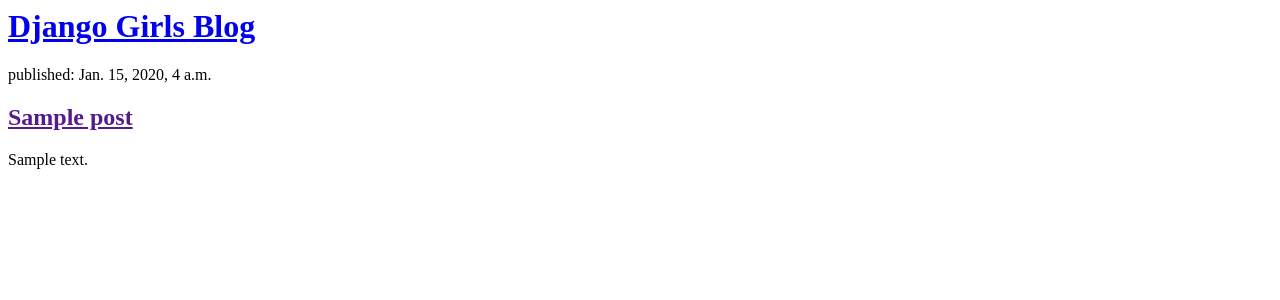
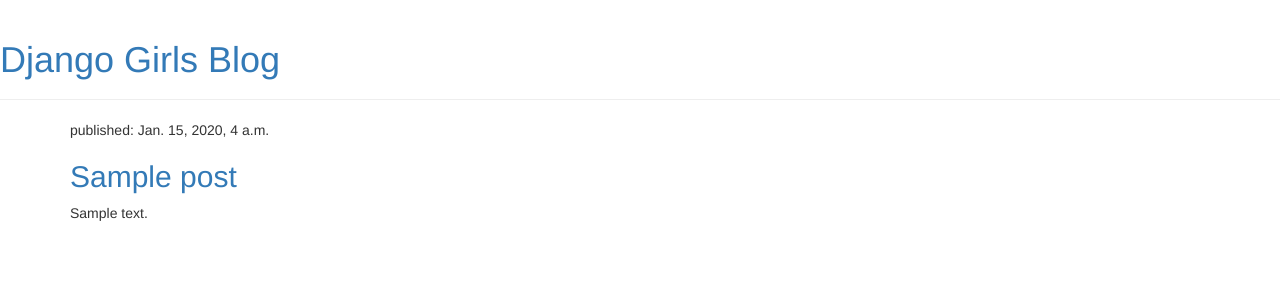
Before and after one commit to wyang342/my-first-blog, a Django app: page / in a window 1280 px wide. Shown: the top 300 px of the page. Run offline with Django 3.2, Linux system fonts and the light colour scheme; tables that the repository leaves empty hold one stand-in row (values such as "Sample post"); some libraries are stand-ins or nearby versions.

Commit message:
Added view and template for detailed blog post as well as CSS for the site

```diff
--- /dev/null
+++ b/blog/templates/blog/base.html
@@ -0,0 +1,26 @@
+{% load static %}
+<html>
+
+<head>
+	<title>Django Girls blog</title>
+	<link rel="stylesheet" href="//maxcdn.bootstrapcdn.com/bootstrap/3.2.0/css/bootstrap.min.css">
+	<link rel="stylesheet" href="//maxcdn.bootstrapcdn.com/bootstrap/3.2.0/css/bootstrap-theme.min.css">
+	<link rel="stylesheet" href="{% static 'css/blog.css' %}">
+	<link href="//fonts.googleapis.com/css?family=Lobster&subset=latin,latin-ext" rel="stylesheet" type="text/css">
+</head>
+
+<body>
+    <div class="page-header">
+        <h1><a href="/">Django Girls Blog</a></h1>
+    </div>
+    <div class="content container">
+        <div class="row">
+            <div class="col-md-8">
+            {% block content %}
+            {% endblock %}
+            </div>
+        </div>
+    </div>
+</body>
+
+</html>
--- a/blog/templates/blog/post_list.html
+++ b/blog/templates/blog/post_list.html
@@ -1,21 +1,12 @@
-<html>
-
-<head>
-	<title>Django Girls blog</title>
-</head>
-
-<body>
-	<div>
-		<h1><a href="/">Django Girls Blog</a></h1>
+{% extends 'blog/base.html' %}
+{% block content %}
+{% for post in posts %}
+<div class="post">
+	<div class="date">
+		<p>published: {{ post.published_date }}</p>
 	</div>
-
-	{% for post in posts%}
-	<div>
-		<p>published: {{post.published_date}}</p>
-		<h2><a href="">{{post.title}}</a></h2>
-		<p>{{post.text|linebreaksbr}}</p>
-	</div>
-	{% endfor %}
-</body>
-
-</html>
+	<h2><a href="{%url 'post_detail' pk=post.pk%}">{{ post.title }}</a></h2>
+	<p>{{ post.text|linebreaksbr }}</p>
+</div>
+{% endfor %}
+{% endblock%}
--- a/blog/urls.py
+++ b/blog/urls.py
@@ -2,5 +2,6 @@ from django.urls import path
 from . import views
 
 urlpatterns = [
-	path('', views.post_list, name='post_list')
+	path('', views.post_list, name='post_list'),
+	path('post/<int:pk>/', views.post_detail, name='post_detail'),
 ]
--- a/blog/views.py
+++ b/blog/views.py
@@ -1,4 +1,4 @@
-from django.shortcuts import render
+from django.shortcuts import render, get_object_or_404
 from .models import Post
 from django.utils import timezone
 
@@ -6,3 +6,7 @@ from django.utils import timezone
 def post_list(request):
 	posts = Post.objects.filter(published_date__lte=timezone.now()).order_by('published_date')
 	return render(request, 'blog/post_list.html',{'posts':posts})
+
+def post_detail(request, pk):
+	post = get_object_or_404(Post, pk=pk)
+	return render(request, 'blog/post_detail.html', {'post': post})
```
Also changed, not shown: blog/templates/blog/post_detail.html (added, +13 -0 lines).
